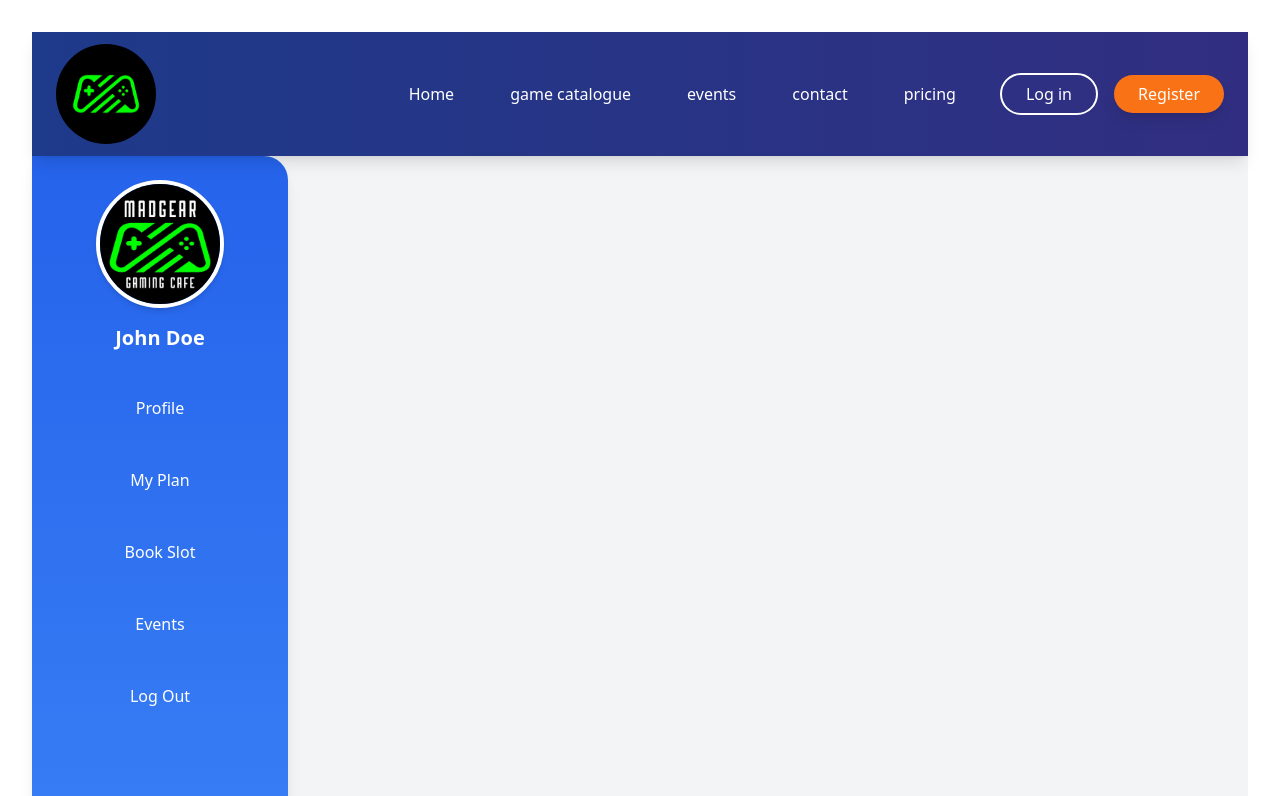
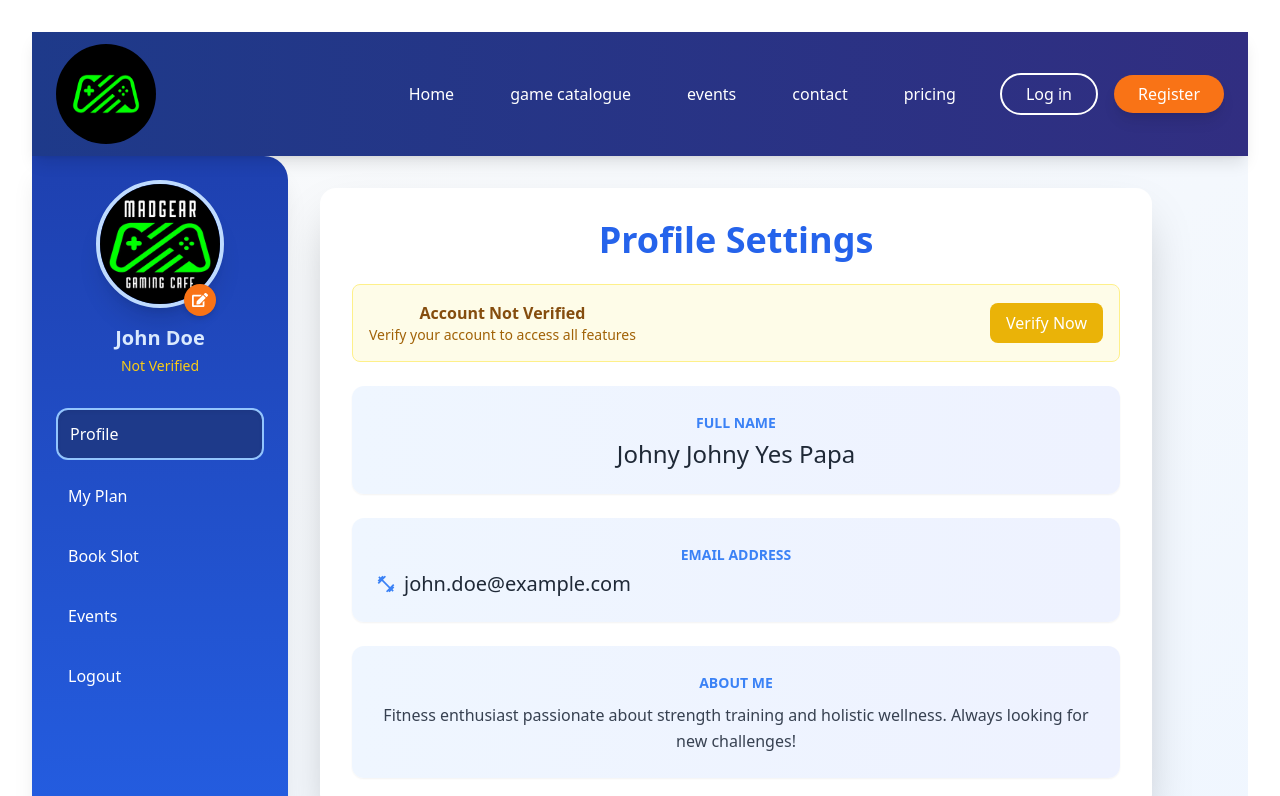
Before and after one commit to PankajPt/Gaming-Cafe-FrontEnd, a React (Vite) app: page /user in a window 1280 px wide. Shown: the top 796 px of the page. Built offline with nearby package versions, Linux system fonts and the light colour scheme.

Commit message:
user page updated

```diff
--- a/package.json
+++ b/package.json
@@ -12,6 +12,7 @@
   "dependencies": {
     "@heroicons/react": "^2.2.0",
     "react": "^18.3.1",
+    "react-datepicker": "^7.6.0",
     "react-dom": "^18.3.1",
     "react-icons": "^5.4.0",
     "react-router-dom": "^7.1.1"
--- a/src/pages/User/User.jsx
+++ b/src/pages/User/User.jsx
@@ -1,153 +1,253 @@
 import React, { useState } from 'react';
 import { userLogo } from '../../assets/index.assets.js';
-import { FaEdit } from 'react-icons/fa';
+import { FaEdit, FaCalendarAlt, FaRegClock, FaRegHeart, FaCheckCircle } from 'react-icons/fa';
+import { MdFitnessCenter, MdEventNote, MdPayment, MdVerified } from 'react-icons/md';
+import DatePicker from 'react-datepicker';
+import 'react-datepicker/dist/react-datepicker.css';
 
 const UserPage = () => {
-  const [selectedSection, setSelectedSection] = useState(null);
-
-  const handleSectionClick = (section) => {
-    setSelectedSection(section); // Set the selected section on click
-  };
+  const [selectedSection, setSelectedSection] = useState('profile');
+  const [activePlan] = useState('Premium Membership');
+  const [upcomingEvents] = useState([
+    { name: 'Yoga Workshop', date: 'March 25, 2024' },
+    { name: 'HIIT Challenge', date: 'April 2, 2024' }
+  ]);
+  const [isVerified, setIsVerified] = useState(false);
+  const [selectedDate, setSelectedDate] = useState(new Date());
 
   const handleFileChange = (e) => {
     const file = e.target.files[0];
     console.log("Uploaded file:", file);
   };
 
-  // User details (example data)
   const userDetails = {
     fullname: 'Johny Johny Yes Papa',
     username: 'John Doe',
     email: 'john.doe@example.com',
-    profile: 'Lorem ipsum dolor sit amet, consectetur adipiscing elit. Integer nec odio. Praesent libero.',
+    bio: 'Fitness enthusiast passionate about strength training and holistic wellness. Always looking for new challenges!',
   };
 
   return (
-    <div className="flex h-screen bg-gray-100">
+    <div className="flex min-h-screen bg-gradient-to-br from-gray-50 to-blue-50">
       {/* Left Sidebar */}
-      <div className="w-64 bg-gradient-to-b from-blue-600 to-blue-500 text-white p-6 shadow-lg rounded-r-3xl">
+      <div className="w-64 bg-gradient-to-b from-blue-800 to-blue-600 text-white p-6 shadow-xl rounded-r-3xl sticky top-0 h-screen">
         <div className="flex flex-col items-center mb-8">
-          {/* Profile Picture */}
+          <div className="relative group">
             <img
               src={userLogo}
               alt="Profile"
-            className="rounded-full w-32 h-32 border-4 border-white shadow-md mb-4"
+              className="rounded-full w-32 h-32 border-4 border-blue-200 shadow-xl mb-4 transform transition duration-300 hover:scale-105"
             />
-          <h2 className="text-xl font-semibold">John Doe</h2>
+            <label className="absolute bottom-2 right-2 bg-orange-500 p-2 rounded-full cursor-pointer hover:bg-orange-600 shadow-md transition duration-200">
+              <FaEdit className="text-white" />
+              <input
+                type="file"
+                className="hidden"
+                onChange={handleFileChange}
+              />
+            </label>
+          </div>
+          <h2 className="text-xl font-bold text-blue-100">{userDetails.username}</h2>
+          <div className="flex items-center mt-1">
+            {isVerified ? (
+              <>
+                <MdVerified className="text-green-400 mr-1" />
+                <span className="text-sm text-green-400">Verified</span>
+              </>
+            ) : (
+              <span className="text-sm text-yellow-400">Not Verified</span>
+            )}
+          </div>
         </div>
 
-        {/* Navigation Links */}
-        <ul className="space-y-6">
+        <ul className="space-y-3">
+          {['profile', 'my-plan', 'book-slot', 'events', 'logout'].map((section) => (
             <li
-            className="hover:bg-blue-700 p-3 rounded-xl cursor-pointer transition duration-300 ease-in-out transform hover:scale-105"
-            onClick={() => handleSectionClick('profile')}
+              key={section}
+              className={`p-3 rounded-xl cursor-pointer transition duration-200 flex items-center ${
+                selectedSection === section
+                ? 'bg-blue-900 shadow-inner border-2 border-blue-300'
+                : 'hover:bg-blue-700/80 hover:shadow-md'
+              }`}
+              onClick={() => setSelectedSection(section)}
             >
-            Profile
+              <span className="capitalize">{section.replace('-', ' ')}</span>
             </li>
-          <li
-            className="hover:bg-blue-700 p-3 rounded-xl cursor-pointer transition duration-300 ease-in-out transform hover:scale-105"
-            onClick={() => handleSectionClick('my-plan')}
-          >
-            My Plan
-          </li>
-          <li
-            className="hover:bg-blue-700 p-3 rounded-xl cursor-pointer transition duration-300 ease-in-out transform hover:scale-105"
-            onClick={() => handleSectionClick('book-slot')}
-          >
-            Book Slot
-          </li>
-          <li
-            className="hover:bg-blue-700 p-3 rounded-xl cursor-pointer transition duration-300 ease-in-out transform hover:scale-105"
-            onClick={() => handleSectionClick('events')}
-          >
-            Events
-          </li>
-          <li
-            className="hover:bg-blue-700 p-3 rounded-xl cursor-pointer transition duration-300 ease-in-out transform hover:scale-105"
-            onClick={() => handleSectionClick('logout')}
-          >
-            Log Out
-          </li>
+          ))}
         </ul>
       </div>
 
-      {/* Right Content (Main Area) */}
-      <div className="flex-1 p-8">
+      {/* Main Content */}
+      <div className="flex-1 p-8 max-w-4xl">
+        {/* Profile Section */}
         {selectedSection === 'profile' && (
-        <div className="bg-white p-6 border-2 border-gray-300 shadow-lg space-y-6 rounded-lg">
-            <h2 className="text-3xl font-semibold text-gray-800 mb-4">Profile Details</h2>
-            <div className="flex justify-center relative">
-                <div className="w-32 h-32 rounded-full bg-gray-300 flex items-center justify-center text-white text-3xl">
-                {/* Placeholder for profile picture */}
-                <img src={userLogo} />
+          <div className="bg-white p-8 rounded-2xl shadow-2xl space-y-6">
+            <h1 className="text-4xl font-bold text-blue-600 mb-6">Profile Settings</h1>
+
+            {/* Account Verification Status */}
+            {!isVerified && (
+              <div className="bg-yellow-50 p-4 rounded-lg border border-yellow-200 flex items-center justify-between">
+                <div>
+                  <h3 className="font-semibold text-yellow-800">Account Not Verified</h3>
+                  <p className="text-sm text-yellow-700">Verify your account to access all features</p>
                 </div>
-                {/* Edit Icon */}
-                <label htmlFor="file-upload" className="absolute bottom-0 right-0 bg-gray-700 text-white p-2 rounded-full cursor-pointer">
-                <FaEdit />
-                </label>
-                {/* File Input */}
-                <input
-                type="file"
-                id="file-upload"
-                className="hidden"
-                onChange={handleFileChange}
-                />
+                <button
+                  onClick={() => setIsVerified(true)}
+                  className="bg-yellow-500 hover:bg-yellow-600 text-white px-4 py-2 rounded-lg transition-colors"
+                >
+                  Verify Now
+                </button>
               </div>
+            )}
+
+            {/* User Details Section */}
             <div className="space-y-6">
-            {/* Username Section */}
-                <div className="bg-gray-50 p-6 border-2 border-gray-300 rounded-lg hover:shadow-lg transition-transform duration-300 ease-in-out transform hover:scale-105">
-                    <div className="flex space-x-4 text-gray-700 text-xl">
-                        <strong className="font-semibold">Username:</strong>
-                        <span>{userDetails.username}</span>
+              <div className="bg-gradient-to-r from-blue-50 to-indigo-50 p-6 rounded-xl shadow-sm hover:shadow-md transition-shadow">
+                <label className="text-sm font-semibold text-blue-500">FULL NAME</label>
+                <p className="text-2xl text-gray-800 mt-1">{userDetails.fullname}</p>
+              </div>
+
+              <div className="bg-gradient-to-r from-blue-50 to-indigo-50 p-6 rounded-xl shadow-sm hover:shadow-md transition-shadow">
+                <label className="text-sm font-semibold text-blue-500">EMAIL ADDRESS</label>
+                <p className="text-xl text-gray-800 mt-1 flex items-center">
+                  <MdFitnessCenter className="mr-2 text-blue-500" />
+                  {userDetails.email}
+                </p>
+              </div>
+
+              <div className="bg-gradient-to-r from-blue-50 to-indigo-50 p-6 rounded-xl shadow-sm hover:shadow-md transition-shadow">
+                <label className="text-sm font-semibold text-blue-500">ABOUT ME</label>
+                <p className="text-gray-700 mt-2 leading-relaxed">
+                  {userDetails.bio}
+                </p>
+              </div>
+            </div>
+          </div>
+        )}
+
+        {/* My Plan Section */}
+        {selectedSection === 'my-plan' && (
+          <div className="bg-white p-8 rounded-2xl shadow-2xl">
+            <h2 className="text-3xl font-bold text-blue-600 mb-6">My Membership</h2>
+
+            {/* Membership Details */}
+            <div className="bg-gradient-to-r from-green-500 to-blue-600 text-white p-6 rounded-xl shadow-lg">
+              <div className="flex items-center justify-between">
+                <div>
+                  <h3 className="text-2xl font-bold">{activePlan}</h3>
+                  <p className="mt-2 opacity-90">Valid until: December 31, 2024</p>
+                </div>
+                <MdPayment className="text-4xl opacity-90" />
+              </div>
+              <div className="mt-6 grid grid-cols-3 gap-4">
+                <div className="text-center">
+                  <div className="text-2xl font-bold">12</div>
+                  <div className="text-sm opacity-90">Sessions Left</div>
+                </div>
+                <div className="text-center">
+                  <div className="text-2xl font-bold">5</div>
+                  <div className="text-sm opacity-90">Active Challenges</div>
+                </div>
+                <div className="text-center">
+                  <div className="text-2xl font-bold">Gold</div>
+                  <div className="text-sm opacity-90">Member Tier</div>
+                </div>
               </div>
             </div>
 
-            {/* Email Section */}
-                <div className="bg-gray-50 p-6 border-2 border-gray-300 rounded-lg hover:shadow-lg transition-transform duration-300 ease-in-out transform hover:scale-105">
-                    <div className="flex space-x-4 text-gray-700 text-xl">
-                        <strong className="font-semibold">Email-id:</strong>
-                        <span>{userDetails.email}</span>
+            {/* Previous Plan Details */}
+            <div className="mt-8">
+              <h3 className="text-2xl font-semibold text-gray-800 mb-4">Previous Plans</h3>
+              <div className="space-y-4">
+                <div className="bg-gray-50 p-4 rounded-lg shadow-sm">
+                  <h4 className="font-semibold text-gray-700">Basic Membership</h4>
+                  <p className="text-sm text-gray-600">Valid until: June 30, 2023</p>
                 </div>
-                </div>
-
-            {/* Profile Section */}
-                <div className="bg-gray-50 p-6 border-2 border-gray-300 rounded-lg hover:shadow-lg transition-transform duration-300 ease-in-out transform hover:scale-105">
-                    <div className="flex space-x-4 text-gray-700 text-xl">
-                        <strong className="font-semibold">Full Name:</strong>
-                        <span>{userDetails.fullname}</span>
+                <div className="bg-gray-50 p-4 rounded-lg shadow-sm">
+                  <h4 className="font-semibold text-gray-700">Trial Membership</h4>
+                  <p className="text-sm text-gray-600">Valid until: March 31, 2023</p>
                 </div>
               </div>
             </div>
           </div>
         )}
 
+        {selectedSection === 'book-slot' && (
+          <div className="bg-white p-8 rounded-2xl shadow-2xl">
+            <h2 className="text-3xl font-bold text-blue-600 mb-6">Book a Session</h2>
 
+            {/* Date Picker */}
+            <div className="mb-8">
+              <label className="block text-lg font-medium text-gray-700 mb-2">Select Date</label>
+              <DatePicker
+                selected={selectedDate}
+                onChange={(date) => setSelectedDate(date)}
+                minDate={new Date()}
+                className="border-2 border-blue-200 rounded-lg p-2 w-full max-w-xs focus:ring-2 focus:ring-blue-500"
+                dateFormat="MMMM d, yyyy"
+              />
+            </div>
 
-        {selectedSection === 'my-plan' && (
-          <div className="bg-white p-6 rounded-lg shadow-lg">
-            <h2 className="text-2xl font-semibold text-gray-700">My Plan</h2>
-            {/* Add content related to the user's plan */}
+            <div className="grid grid-cols-2 gap-6">
+              <div className="bg-blue-50 p-6 rounded-xl">
+                <FaCalendarAlt className="text-4xl text-blue-600 mb-4" />
+                <h3 className="text-xl font-semibold mb-2">Available Slots</h3>
+                <div className="space-y-3">
+                  {['9:00 AM', '10:30 AM', '2:00 PM', '4:30 PM'].map((slot) => (
+                    <div key={slot} className="bg-white p-3 rounded-lg shadow-sm hover:shadow-md transition cursor-pointer flex items-center justify-between">
+                      <div>
+                        <FaRegClock className="inline mr-2 text-blue-500" />
+                        {slot}
+                      </div>
+                      <button className="bg-blue-500 text-white px-3 py-1 rounded-md text-sm hover:bg-blue-600">
+                        Book
+                      </button>
+                    </div>
+                  ))}
+                </div>
+              </div>
+              <div className="bg-green-50 p-6 rounded-xl">
+                <FaRegHeart className="text-4xl text-green-600 mb-4" />
+                <h3 className="text-xl font-semibold mb-2">Your Bookings</h3>
+                <div className="space-y-3">
+                  {['March 25 - Yoga Session', 'April 1 - PT Session'].map((booking) => (
+                    <div key={booking} className="bg-white p-3 rounded-lg shadow-sm">
+                      {booking}
+                    </div>
+                  ))}
+                </div>
+              </div>
+            </div>
           </div>
         )}
 
-        {selectedSection === 'book-slot' && (
-          <div className="bg-white p-6 rounded-lg shadow-lg">
-            <h2 className="text-2xl font-semibold text-gray-700">Book Slot</h2>
-            {/* Add content related to booking a slot */}
+        {/* Events Section */}
+        {selectedSection === 'events' && (
+          <div className="bg-white p-8 rounded-2xl shadow-2xl">
+            <h2 className="text-3xl font-bold text-blue-600 mb-6">Upcoming Events</h2>
+            <div className="grid gap-6 md:grid-cols-2">
+              {upcomingEvents.map((event, index) => (
+                <div key={index} className="bg-gradient-to-r from-purple-50 to-pink-50 p-6 rounded-xl shadow-sm hover:shadow-md transition">
+                  <MdEventNote className="text-3xl text-purple-600 mb-3" />
+                  <h3 className="text-xl font-semibold mb-2">{event.name}</h3>
+                  <p className="text-gray-600">{event.date}</p>
+                  <button className="mt-4 bg-purple-600 text-white px-4 py-2 rounded-lg hover:bg-purple-700 transition">
+                    Register Now
+                  </button>
+                </div>
+              ))}
+            </div>
           </div>
         )}
 
-        {selectedSection === 'events' && (
-          <div className="bg-white p-6 rounded-lg shadow-lg">
-            <h2 className="text-2xl font-semibold text-gray-700">Events</h2>
-            {/* Add content related to events */}
-          </div>
-        )}
-
+        {/* Logout Section */}
         {selectedSection === 'logout' && (
-          <div className="bg-white p-6 rounded-lg shadow-lg">
-            <h2 className="text-2xl font-semibold text-gray-700">Logging Out</h2>
-            {/* Add content or trigger logout functionality */}
+          <div className="bg-white p-8 rounded-2xl shadow-2xl text-center">
+            <h2 className="text-3xl font-bold text-blue-600 mb-4">Ready to Leave?</h2>
+            <p className="text-gray-600 mb-8">We hope to see you back soon!</p>
+            <button className="bg-red-500 hover:bg-red-600 text-white px-8 py-3 rounded-xl shadow-lg transition transform hover:scale-105">
+              Confirm Logout
+            </button>
           </div>
         )}
       </div>
```
Also changed, not shown: 1 other file (tests, documents, lock files or other folders). Lines whose indentation alone changed are shown as unchanged.
